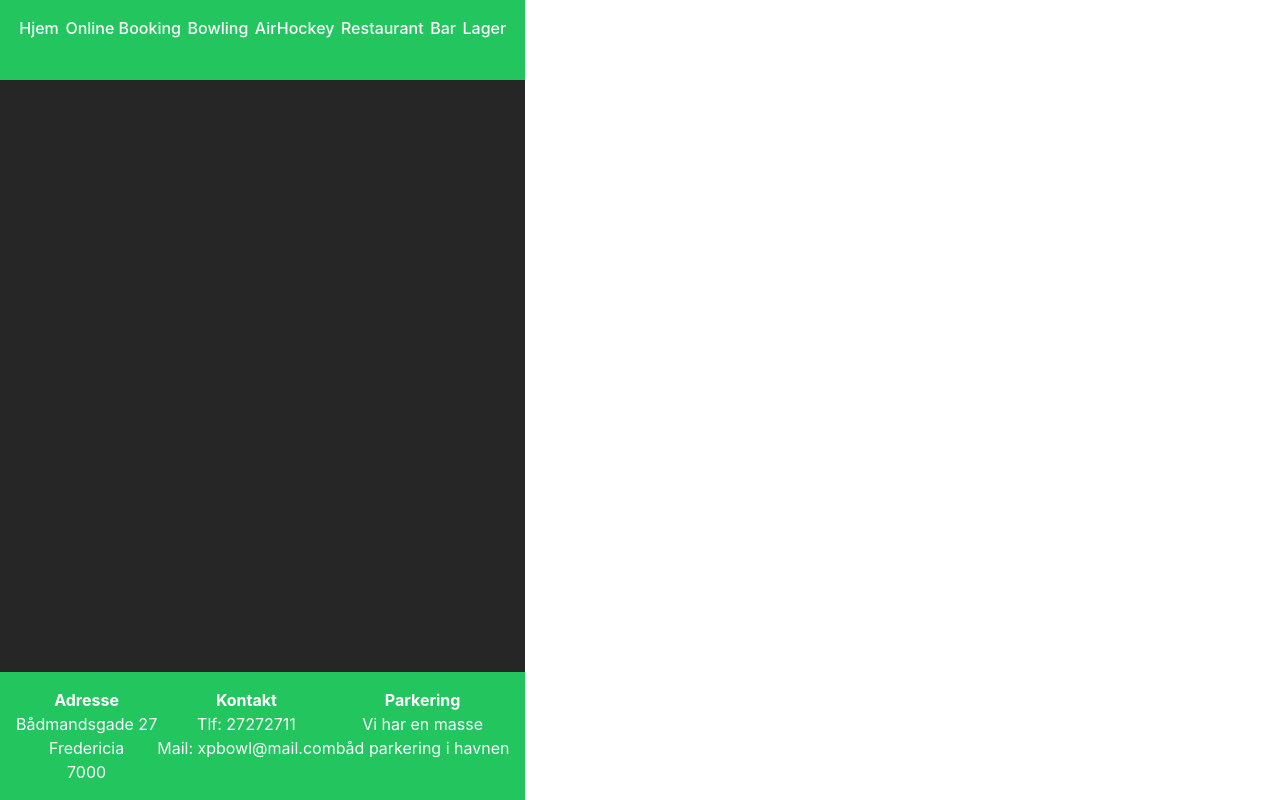
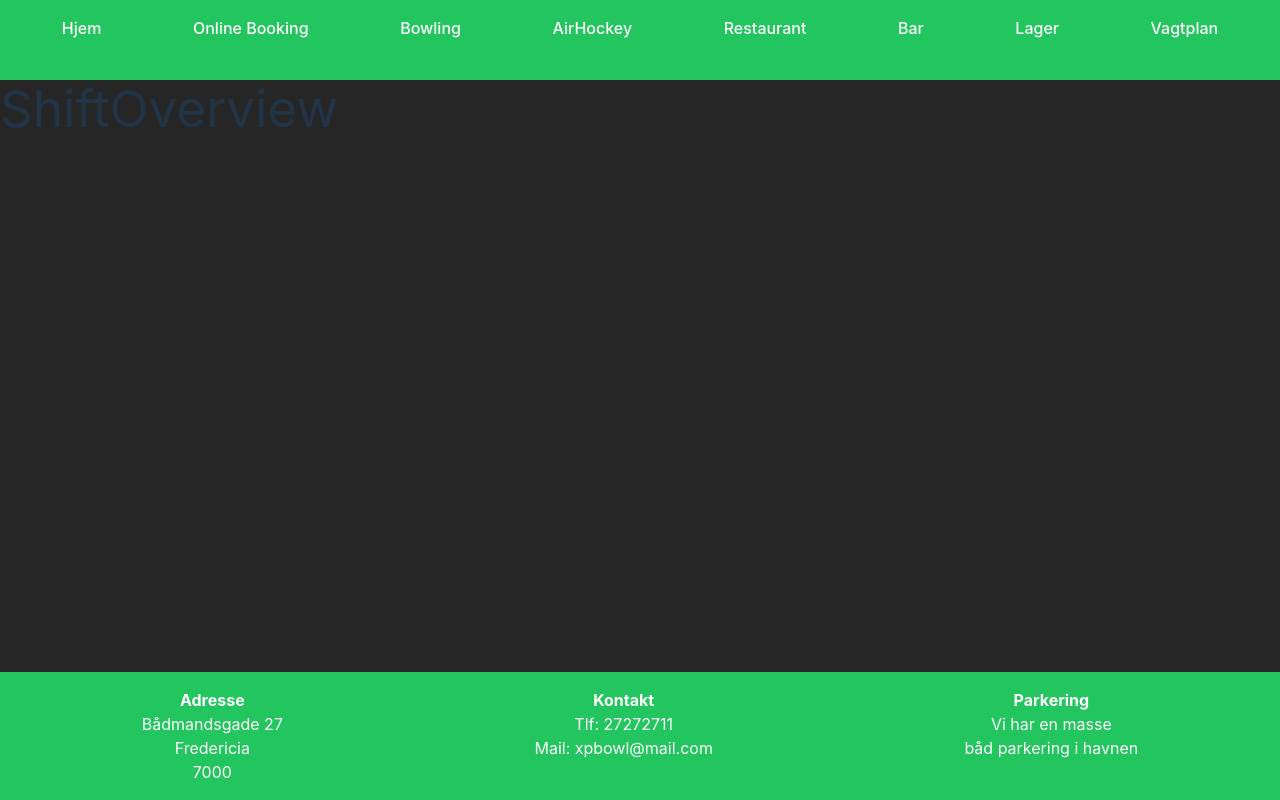
Before and after one commit to YawHB/XP-Bowling-Frontend-KYLL, a React (Vite) app: page /vagtplan in a window 1280 px wide. Built offline with nearby package versions, Linux system fonts and the light colour scheme.

Commit message:
Vagtplan created and width=100%

```diff
--- a/src/App.tsx
+++ b/src/App.tsx
@@ -9,6 +9,7 @@ import BarInfo from "./components/infoPages/BarInfo";
 import BarSale from "./components/sale/BarSale";
 import StockPage from "./components/stock/StockPage";
 import StockOrderPage from "./components/stock/StockOrderPage";
+import ShiftOverview from "./components/shift/ShiftOverviews";
 
 export default function App() {
   return (
@@ -26,7 +27,7 @@ export default function App() {
         <Route path="/barSale" element={<BarSale />} />
         <Route path="/lager" element={<StockPage />} />
         <Route path="/lagerBestilling" element={<StockOrderPage />} />
-
+        <Route path="/vagtplan" element={<ShiftOverview />} />
       </Routes>
     </Layout>
   );
--- /dev/null
+++ b/src/components/shift/ShiftOverviews.tsx
@@ -0,0 +1,7 @@
+export default function ShiftOverview() {
+    return (
+        <div className="w-screen" px-4>
+        <h1>ShiftOverview</h1>
+        </div>
+    );
+}
--- a/src/components/standardLayout/NavHeader.tsx
+++ b/src/components/standardLayout/NavHeader.tsx
@@ -22,7 +22,10 @@ export default function NavHeader()  {
           </NavLink>
         </li>
         <li>
-          <NavLink to="/airHockeyInfo" className="text-white hover:text-gray-300">
+          <NavLink
+            to="/airHockeyInfo"
+            className="text-white hover:text-gray-300"
+          >
             AirHockey
           </NavLink>
         </li>
@@ -42,6 +45,11 @@ export default function NavHeader()  {
             Lager
           </NavLink>
         </li>
+        <li>
+          <NavLink to="/vagtplan" className="text-white hover:text-gray-300">
+            Vagtplan
+          </NavLink>
+        </li>
         {/* <li>
           <NavLink to="/lagerBestilling" className="text-white hover:text-gray-300">
             Bestil Reservedele
```
